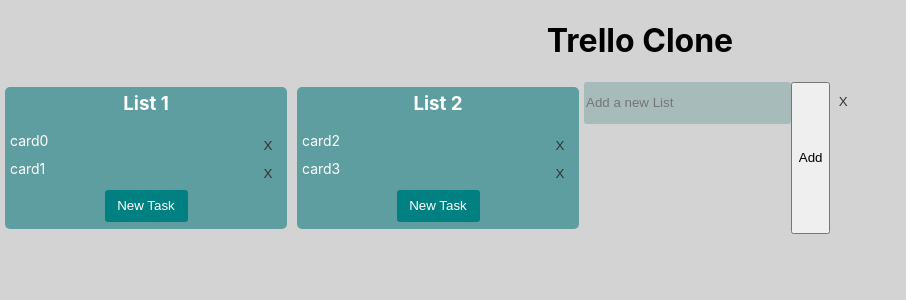
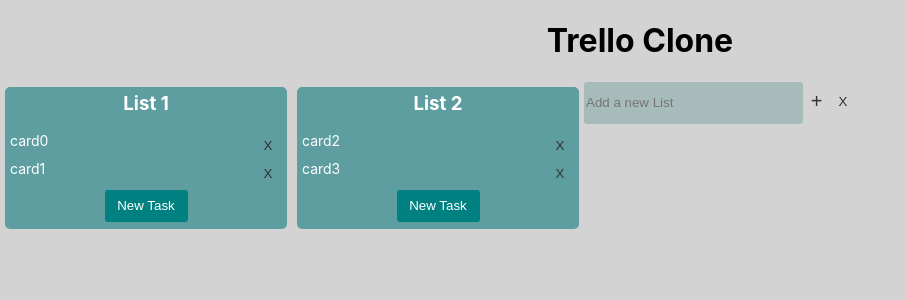
Before and after one commit to pardo30/trello_clone, a React (Create React App) app in the folder trello/: page / in a window 1280 px wide. Both pictures are taken after a click on the button "New List". Shown: the top 300 px of the page, without its empty margins (0-906 px from the left). Built offline with nearby package versions, Linux system fonts and the light colour scheme.

Commit message:
Column add button ok

```diff
--- a/trello/src/App.js
+++ b/trello/src/App.js
@@ -28,20 +28,33 @@
   const [data, setData] = useState(initialState);
 
   let columnId = 2
+  let cardId = 4
 
   const addColumn = (title) => {
     if (!title) return;
 
     const newColumn = {
-      id: ++columnId,
-      title,
-      cards: [],
+      "id": ++columnId,
+      "title": title,
+      "cards": [],
     };
 
     setData([...data, newColumn]);
   };
 
-  const addCard =() => {}
+  const addCard =({columnInId, text}) => {
+    if (!text) return;
+
+    const newCard = {
+        "cardId": ++cardId,
+        "text": text
+      };
+
+    setData(data.columnId.map(column => column.id === columnInId
+          ? column.cards.push (newCard)
+          : column ))
+
+    }
 
 
   return (
--- a/trello/src/components/TrelloForm.css
+++ b/trello/src/components/TrelloForm.css
@@ -13,7 +13,7 @@
     display: flex;
     flex-direction: row;
     justify-content: space-between;
-    align-items: baselinegit a;
+    align-items: flex-start;
 
     width: 272px;
 }
@@ -28,6 +28,16 @@
     background-color: rgb(168, 187, 187)
 }
 
+.addButton {
+    width: 28px;
+    height: 40px;
+
+    color: rgb(50, 50, 50);
+    font-size: 20px;
+    background-color: rgba(255, 225, 255, 0);
+    border: none;
+}
+
 .closeButton {
     width: 28px;
     height: 40px;
@@ -36,3 +46,8 @@
     background-color: rgba(255, 225, 255, 0);
     border: none;
 }
+
+.addButton:hover, .closeButton:hover {
+    background-color: rgba(47, 79, 79, 0.178);
+    border-radius: 3px;
+}
--- a/trello/src/components/TrelloForm.jsx
+++ b/trello/src/components/TrelloForm.jsx
@@ -30,11 +30,13 @@
     const handleAddColumn = e => {
         const title = textForm
         props.addColumn (title)
+        }
 
+    const handleAddCard =  e => {
+        const columnId = props.columnId
+        const text = textForm
+        props.addCard (columnId,text)
         }
-    const handleAddCard = () => {
-
-    }
 
 
     const placeholder = (props.type === 'list') ? 'Add a new List' : 'Add a new Task'
@@ -51,7 +53,12 @@
                     onChange={handleChangeInput}
                     value={textForm}
                     />
-                <button onMouseDown={(props.type === 'list') ? handleAddColumn : handleAddCard }>Add</button>
+                <button
+                    onMouseDown={(props.type === 'list') ? handleAddColumn : handleAddCard }
+                    className="addButton"
+                    >
+                        +
+                    </button>
                 <button
                     className="closeButton"
                     onClick={closeForm}
```
